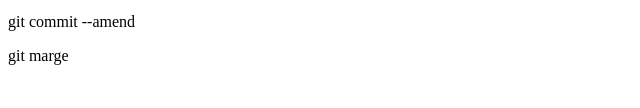
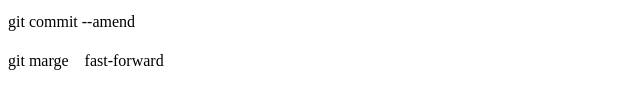
Before and after one commit to Koudai-git/git_tutorial, a plain HTML site: page index.html in a window 1280 px wide. Shown: the part 164-272 px from the top of the page, without its empty margins (0-640 px from the left). Drawn offline with Linux system fonts and the light colour scheme.

Commit message:
git marge を編集

```diff
--- a/index.html
+++ b/index.html
@@ -3,4 +3,4 @@
 <p>git diff</p>
 <p>git reset</p>
 <p>git commit --amend</p>
-<p>git marge</p>
+<p>git marge　fast-forward</p>
```
